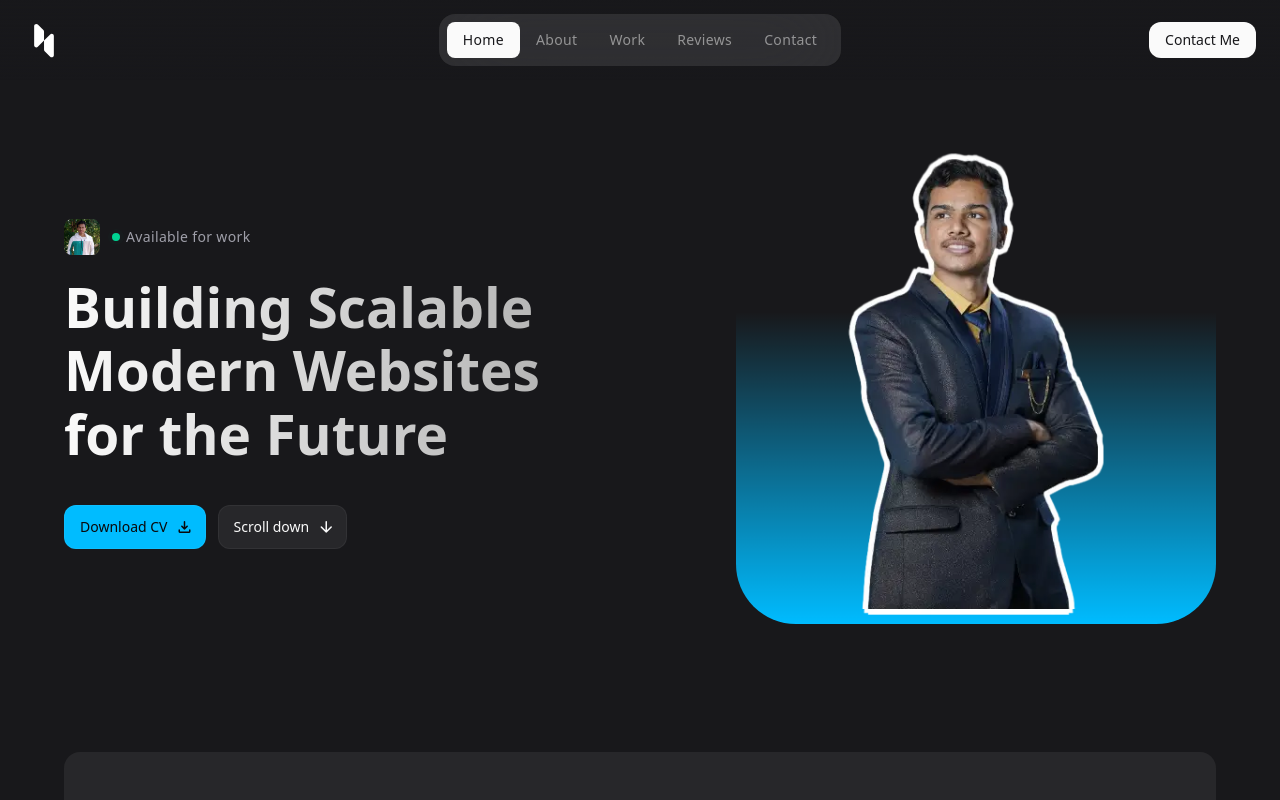
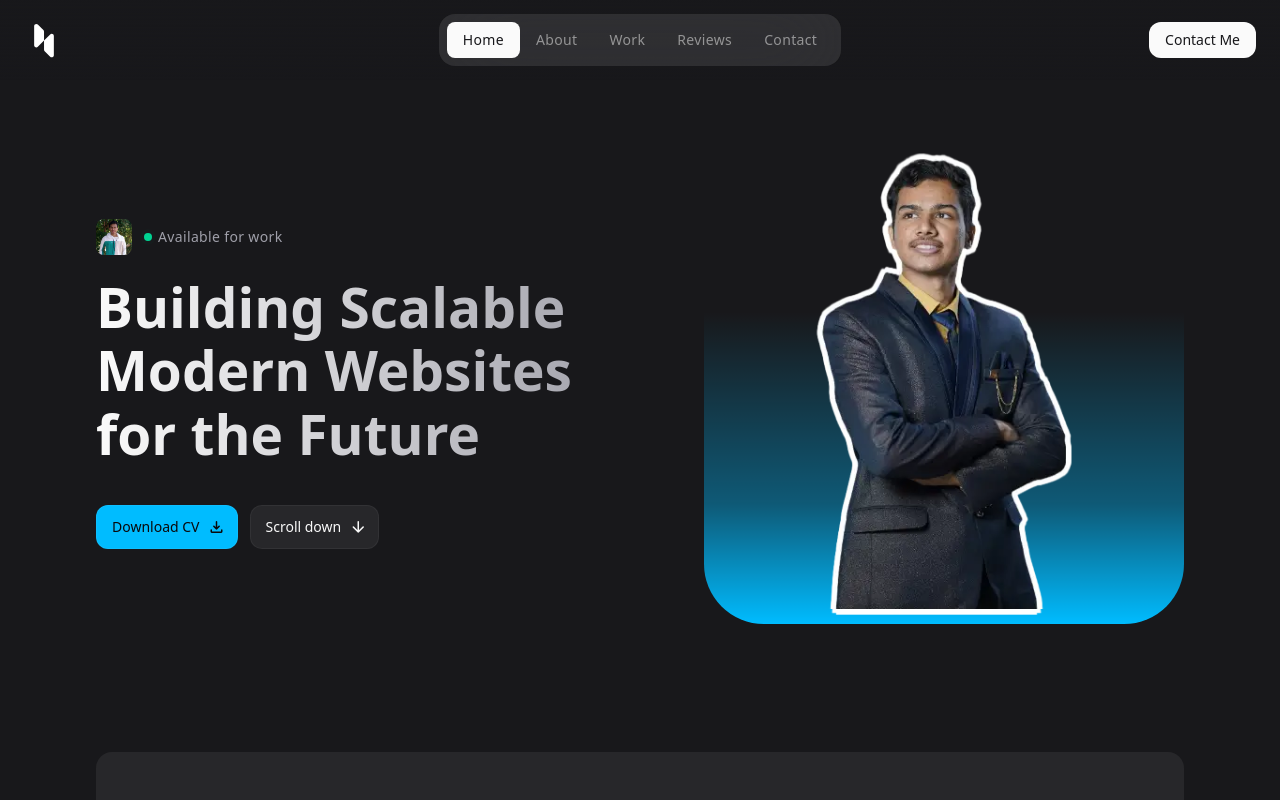
Before and after one commit to Prithviraj2511/prithviraj-patil, a React (Vite) app: page / in a window 1280 px wide. Shown: the top 800 px of the page. Built offline with nearby package versions, Linux system fonts and the light colour scheme.

Commit message:
fixed button hide bug on small screens

```diff
--- a/src/components/About.jsx
+++ b/src/components/About.jsx
@@ -17,7 +17,7 @@ function About() {
             efficient, reliable, and user-friendly. I am good in developing web
             apps, architecting microservices. I enjoy mentoring others and
             strive to accumulate as much experience as possible. I&apos;ve often
-            provided assistance to others in troubleshooting bugs🐞, even in
+            provided assistance to others in troubleshooting bugs🐛, even in
             projects I wasn&apos;t directly involved with. Let’s connect and
             collaborate on exciting projects! 😊
           </p>
--- a/src/components/Header.jsx
+++ b/src/components/Header.jsx
@@ -29,7 +29,7 @@ function Header() {
         </div>
         <a
           href="#contact"
-          className="max-md:hidden btn btn-secondary md:justify-self-end"
+          className="max-md:hidden contact-btn btn-secondary md:justify-self-end"
         >
           Contact Me
         </a>
--- a/src/components/Hero.jsx
+++ b/src/components/Hero.jsx
@@ -3,7 +3,7 @@ import { ButtonOutline, ButtonPrimary } from "./Button";
 function Hero() {
   return (
     <section id="home" className="pt-28 lg:pt-36">
-      <div className="container lg:grid lg:grid-cols-2 items-center lg:gap-10">
+      <div className="container items-center lg:grid lg:grid-cols-2 lg:gap-10">
         <div>
           <div className="flex items-center gap-3">
             <figure className="img-box w-9 h-9 rounded-lg">
@@ -34,8 +34,9 @@ function Hero() {
             />
           </div>
         </div>
+
         <div className="hidden lg:block">
-          <figure className="w-full max-w-[480px] ml-auto bg-gradient-to-t from-sky-400 via-25% via-sky-40 40 to-65% rounded-[60px] overflow-hidden">
+          <figure className="w-full max-w-[480px] ml-auto bg-gradient-to-t from-sky-400 via-25% via-sky-400/40 to-65% rounded-[60px] overflow-hidden">
             <img
               src="/images/picture1.jpg"
               width={656}
--- a/src/index.css
+++ b/src/index.css
@@ -9,7 +9,7 @@
 
 .headline-1 {
   @apply max-w-max;
-  background: -webkit-linear-gradient(0deg, #fafafa, #aaaaaa);
+  background: -webkit-linear-gradient(0deg, #fafafa, #a1a1aa);
   -webkit-background-clip: text;
   -webkit-text-fill-color: transparent;
 }
@@ -24,7 +24,7 @@
 }
 
 .container {
-  @apply px-4 mx-auto lg:px-0 xl:max-w-6xl;
+  @apply px-4 mx-auto lg:px-8 xl:max-w-6xl;
 }
 
 .img-box {
@@ -70,8 +70,12 @@ body {
   @apply absolute bg-zinc-50 rounded-lg -z-10 duration-500;
 }
 
+.contact-btn {
+  @apply max-w-max h-9 md:flex items-center gap-2 px-4 rounded-xl font-medium text-sm ring-1 ring-zinc-50/5 ring-inset transition-[background-color];
+}
+
 .btn {
-  @apply max-w-max h-9 md:flex items-center max-md:hidden gap-2 px-4 rounded-xl font-medium text-sm ring-1 ring-zinc-50/5 ring-inset transition-[background-color];
+  @apply max-w-max h-9 flex items-center gap-2 px-4 rounded-xl font-medium text-sm ring-1 ring-zinc-50/5 ring-inset transition-[background-color];
 }
 
 .btn-secondary {
```
